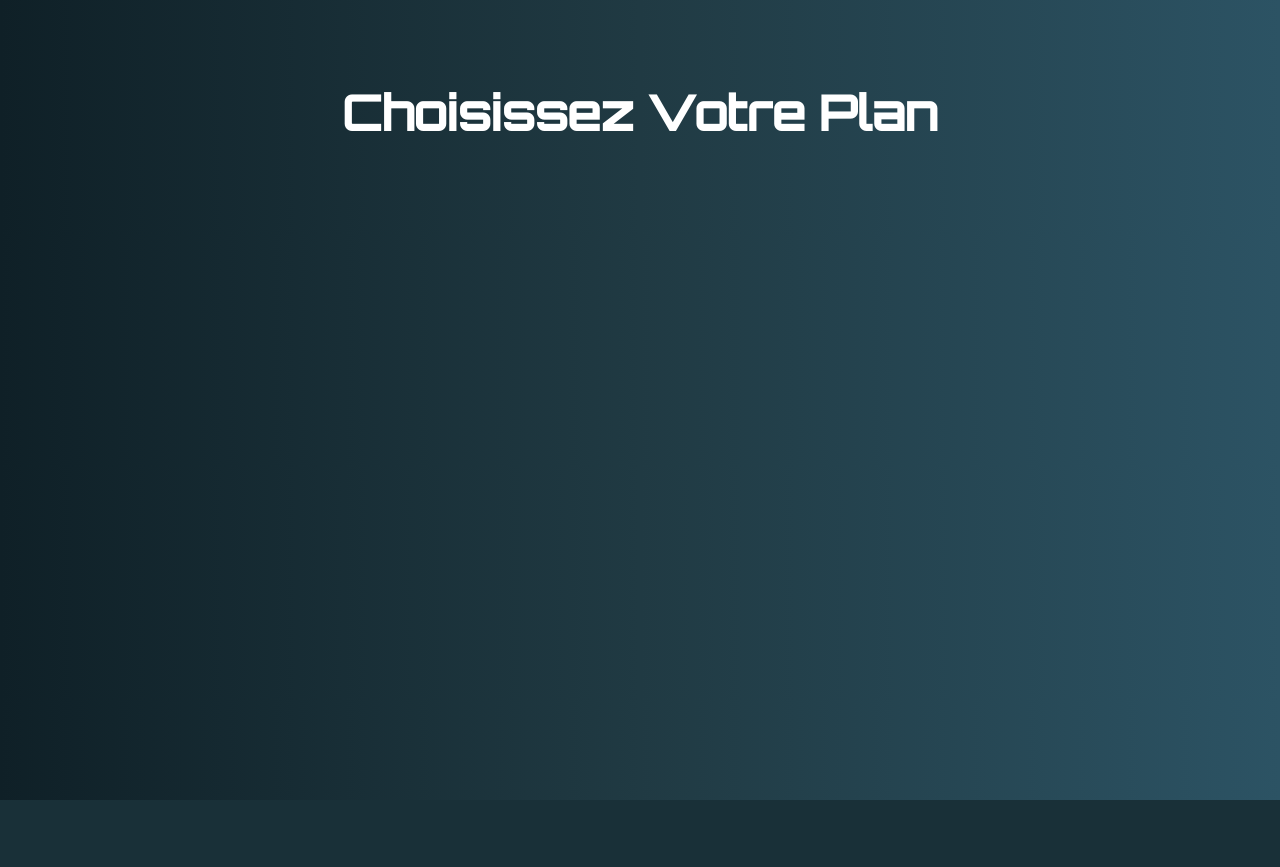
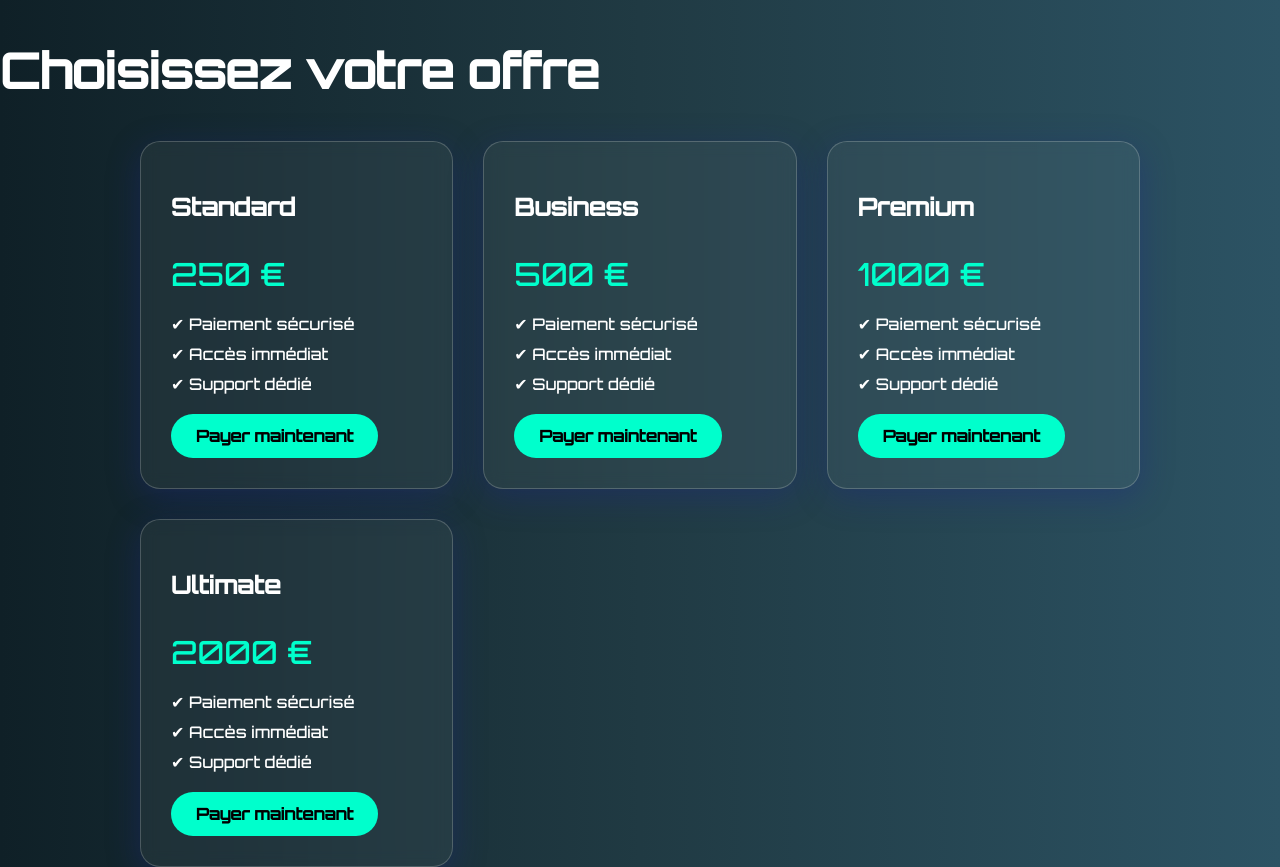
Before and after one commit to brendayologaza4/payement, a Flask app: page / in a window 1280 px wide. Before the commit the page ends 800 px from the top, so only its background shows below. Run offline with Flask 3, Linux system fonts and the light colour scheme.

Commit message:
Update index.html

```diff
--- a/templates/index.html
+++ b/templates/index.html
@@ -7,9 +7,10 @@
   <link href="https://fonts.googleapis.com/css2?family=Orbitron:wght@500&display=swap" rel="stylesheet">
 </head>
 <body>
-  <div class="container">
-    <h1 class="title">Choisissez Votre Plan</h1>
+  <section class="pricing">
+    <h1 class="title">Choisissez votre offre</h1>
     <div class="cards">
+      {% if offers %}
         {% for offer in offers %}
           <div class="card">
             <h2>{{ offer.name }}</h2>
@@ -22,7 +23,50 @@
             <a href="/create-checkout-session/{{ offer.price }}" class="btn">Payer maintenant</a>
           </div>
         {% endfor %}
+      {% else %}
+        <!-- Version statique si la variable offers n'est pas passée -->
+        <div class="card">
+          <h2>Standard</h2>
+          <p class="price">250 €</p>
+          <ul>
+            <li>✔ Paiement sécurisé</li>
+            <li>✔ Accès immédiat</li>
+            <li>✔ Support dédié</li>
+          </ul>
+          <a href="/create-checkout-session/250" class="btn">Payer maintenant</a>
         </div>
+        <div class="card">
+          <h2>Business</h2>
+          <p class="price">500 €</p>
+          <ul>
+            <li>✔ Paiement sécurisé</li>
+            <li>✔ Accès immédiat</li>
+            <li>✔ Support dédié</li>
+          </ul>
+          <a href="/create-checkout-session/500" class="btn">Payer maintenant</a>
         </div>
+        <div class="card">
+          <h2>Premium</h2>
+          <p class="price">1000 €</p>
+          <ul>
+            <li>✔ Paiement sécurisé</li>
+            <li>✔ Accès immédiat</li>
+            <li>✔ Support dédié</li>
+          </ul>
+          <a href="/create-checkout-session/1000" class="btn">Payer maintenant</a>
+        </div>
+        <div class="card">
+          <h2>Ultimate</h2>
+          <p class="price">2000 €</p>
+          <ul>
+            <li>✔ Paiement sécurisé</li>
+            <li>✔ Accès immédiat</li>
+            <li>✔ Support dédié</li>
+          </ul>
+          <a href="/create-checkout-session/2000" class="btn">Payer maintenant</a>
+        </div>
+      {% endif %}
+    </div>
+  </section>
 </body>
 </html>
```
Lines whose indentation alone changed are shown as unchanged.
